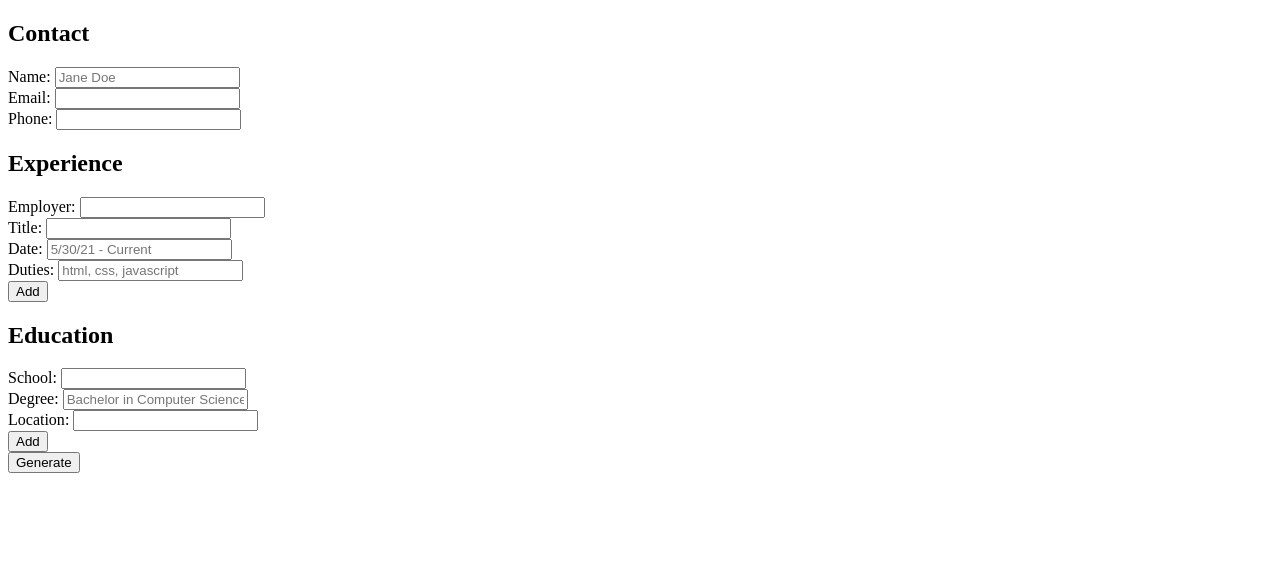
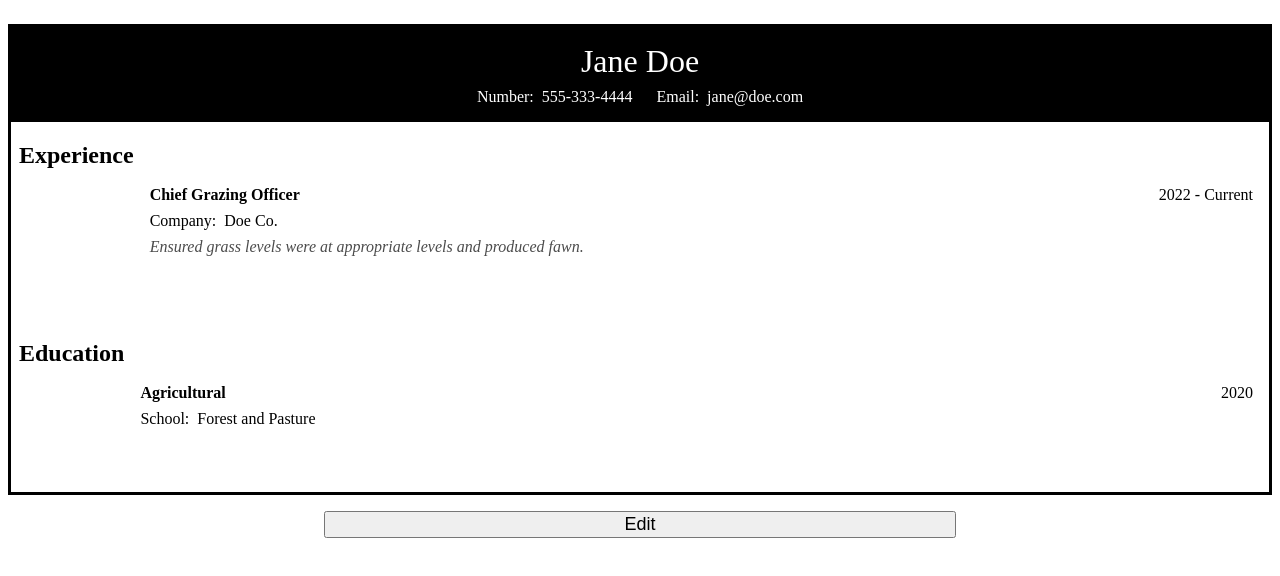
Before and after one commit to blayzeon/cv-project, a React (Create React App) app: page / in a window 1280 px wide. Shown: the top 576 px of the page. Built offline with nearby package versions, Linux system fonts and the light colour scheme.

Commit message:
add new UI and logic

```diff
--- a/public/index.html
+++ b/public/index.html
@@ -24,7 +24,8 @@
       work correctly both with client-side routing and a non-root public URL.
       Learn how to configure a non-root public URL by running `npm run build`.
     -->
-    <title>React App</title>
+    <title>CV Project</title>
+    <link rel="stylesheet" href="style.css" />
   </head>
   <body>
     <noscript>You need to enable JavaScript to run this app.</noscript>
--- /dev/null
+++ b/public/style.css
@@ -0,0 +1,143 @@
+* {
+  box-sizing: border-box;
+}
+
+html,
+body,
+p {
+  margin: 0;
+  padding: 0;
+}
+
+form {
+  display: flex;
+  flex-direction: column;
+  justify-content: center;
+  align-items: center;
+  padding: 0.5rem;
+}
+
+form > div {
+  width: 100%;
+}
+
+form > button {
+  width: 50%;
+  font-size: large;
+}
+
+h2 {
+  margin-left: 0.5rem;
+}
+
+form > div {
+  margin: 1rem;
+  border: 0.2rem solid black;
+}
+
+.section {
+  display: flex;
+  flex-direction: flex;
+}
+
+.section:first-child > h2 {
+  display: none;
+}
+
+#General,
+#Education,
+#Experience {
+  display: flex;
+  flex-wrap: wrap;
+  gap: 0.5rem;
+  width: 100%;
+  padding: 1rem 5rem;
+}
+
+#General > div,
+#Education > div,
+#Experience > div {
+  display: flex;
+  gap: 0.5rem;
+  align-items: center;
+}
+
+span {
+  text-transform: capitalize;
+}
+
+#General {
+  background-color: black;
+  color: white;
+  justify-content: center;
+}
+
+#General > div {
+  margin: 0rem 0.5rem;
+}
+
+#General > div:first-child {
+  display: flex;
+  justify-content: center;
+  min-width: 100%;
+}
+
+#General > div:first-child > span {
+  display: none;
+}
+
+#General > div:first-child > p {
+  font-size: xx-large;
+}
+
+#Education,
+#Experience {
+  justify-content: space-between;
+  padding: 4rem 1rem;
+}
+
+#Education > div > span,
+#Experience > div > span {
+  display: none;
+}
+
+#Education > div:nth-child(1),
+#Experience > div:nth-child(1) {
+  font-weight: bold;
+}
+
+#Education > div:nth-child(3),
+#Experience > div:nth-child(3) {
+  width: 100%;
+}
+
+#Education > div:nth-child(3) > span,
+#Experience > div:nth-child(3) > span {
+  display: block !important;
+}
+
+#Experience > div:nth-child(4) {
+  opacity: 0.7;
+  font-style: italic;
+}
+
+.editable {
+  display: flex;
+  flex-direction: column;
+  align-items: center;
+  gap: 0.5rem;
+  padding: 0.5rem;
+  border-radius: 0.5rem;
+}
+
+.editable > label {
+  text-transform: capitalize;
+  width: max(25rem, 80%);
+  display: flex;
+  gap: 0.5rem;
+  justify-content: end;
+}
+
+input {
+  width: 80%;
+}
--- a/src/components/Cv.js
+++ b/src/components/Cv.js
@@ -1,76 +1,81 @@
 import React, { Component } from "react";
-import FormInput from "./FormInput";
-import MultiForm from "./MultiForm";
+import FormSection from "./FormSection";
+import SmartButton from "./SmartButton";
 
 class Cv extends Component {
-  state = { dirty: {}, clean: {} };
-
-  handleSubmit = (e) => {
-    e.preventDefault();
-    /* organize data */
-    const clean = [];
-    let groups = {};
-    for (let key in this.state.dirty) {
-      const split = key.split("_");
-      console.log(split);
-    }
+  state = {
+    edit: false,
+    General: {
+      name: "Jane Doe",
+      number: "555-333-4444",
+      email: "jane@doe.com",
+    },
+    Experience: {
+      title: "Chief Grazing Officer",
+      date: "2022 - Current",
+      company: "Doe Co.",
+      duties:
+        "Ensured grass levels were at appropriate levels and produced fawn.",
+    },
+    Education: {
+      field: "Agricultural",
+      year: "2020",
+      school: "Forest and Pasture",
+    },
   };
 
-  handleChange = (e) => {
-    const newValue = e.target.value;
-    const label = e.target.name;
-    const updated = { ...this.state.dirty, [label]: newValue };
-
-    this.setState({
-      dirty: updated,
-    });
+  swapButtons = () => {
+    const newState = !this.state.edit;
+    this.setState({ edit: newState });
   };
 
+  handleEdit = (e) => {
+    e.preventDefault();
+
+    this.swapButtons();
+  };
+
+  onSubmit = (e) => {
+    e.preventDefault();
+    const form = document.querySelector("#myForm");
+    const inputs = Array.from(form.querySelectorAll("input"));
+
+    const newState = this.state;
+    inputs.map((item) => {
+      if (item.value != "") {
+        if (newState.General[item.name]) {
+          newState.General[item.name] = item.value;
+        } else if (newState.Experience[item.name]) {
+          newState.Experience[item.name] = item.value;
+        } else if (newState.Education[item.name]) {
+          newState.Education[item.name] = item.value;
+        }
+      }
+    });
+
+    this.setState(newState);
+    this.swapButtons();
+  };
+
+  handleSave = () => {};
+
   render() {
-    const contact = [["Name", "Jane Doe"], "Email", "Phone"];
-    const experience = [
-      "Employer",
-      "Title",
-      ["Date", "5/30/21 - Current"],
-      ["Duties", "html, css, javascript"],
-    ];
-    const education = [
-      "School",
-      ["Degree", "Bachelor in Computer Science"],
-      "Location",
-    ];
+    const { edit, General, Experience, Education } = this.state;
 
     return (
-      <div>
-        <form onSubmit={this.handleSubmit}>
-          <div>
-            <h2>Contact</h2>
-            <div>
-              <FormInput onChange={this.handleChange} labels={contact} />
-            </div>
-          </div>
-
-          <div>
-            <h2>Experience</h2>
-            <div>
-              <FormInput onChange={this.handleChange} labels={experience} />
-            </div>
-            <MultiForm onChange={this.handleChange} labels={experience} />
-          </div>
-
-          <div>
-            <h2>Education</h2>
-            <div>
-              <FormInput onChange={this.handleChange} labels={education} />
-            </div>
-            <MultiForm onChange={this.handleChange} labels={education} />
-          </div>
-
-          <div>
-            <button type="submit">Generate</button>
-          </div>
-        </form>
-      </div>
+      <form id="myForm" onSubmit={this.onSubmit}>
+        <div>
+          <FormSection info={General} edit={edit} title="General" />
+          <FormSection info={Experience} edit={edit} title="Experience" />
+          <FormSection info={Education} edit={edit} title="Education" />
+        </div>
+        <SmartButton
+          bool={edit}
+          text={["Edit", "Submit"]}
+          events={[this.handleEdit, this.onSubmit]}
+          type={["button", "submit"]}
+        />
+      </form>
     );
   }
 }
--- a/src/components/FormInput.js
+++ /dev/null
@@ -1,47 +0,0 @@
-import React, { Component } from "react";
-import { v4 as uuidv4 } from "uuid";
-
-class Input extends Component {
-  render() {
-    const newName = this.props.label + "_" + this.props.uuid;
-    return (
-      <div>
-        <label htmlFor={this.props.label}>{this.props.label}: </label>
-        <input
-          id={this.props.label}
-          type="text"
-          name={newName}
-          placeholder={this.props.placeholder}
-          onChange={this.props.onChange}
-        />
-      </div>
-    );
-  }
-}
-
-export default class FormInput extends Component {
-  state = { key: uuidv4() };
-  render() {
-    return (
-      <>
-        {this.props.labels.map((input) => {
-          let label = input;
-          let placeholder = null;
-          if (Array.isArray(input)) {
-            label = input[0];
-            placeholder = input[1];
-          }
-          return (
-            <Input
-              key={label}
-              label={label}
-              placeholder={placeholder}
-              onChange={this.props.onChange}
-              uuid={this.state.key}
-            />
-          );
-        })}
-      </>
-    );
-  }
-}
--- /dev/null
+++ b/src/components/FormSection.js
@@ -0,0 +1,46 @@
+import React, { Component } from "react";
+
+class Editable extends Component {
+  render() {
+    const result = [];
+    for (let key in this.props.info) {
+      result.push(
+        <label key={key}>
+          {key}:
+          <input type="text" name={key} placeholder={this.props.info[key]} />
+        </label>
+      );
+    }
+    return <div className="editable">{result}</div>;
+  }
+}
+
+class Display extends Component {
+  render() {
+    const result = [];
+    for (let key in this.props.info) {
+      result.push(
+        <div key={key}>
+          <span className={key}>{key}: </span>
+          <p key={key}>{this.props.info[key]}</p>
+        </div>
+      );
+    }
+    return (
+      <div className="section">
+        <h2>{this.props.title}</h2>
+        <div id={this.props.title}>{result}</div>
+      </div>
+    );
+  }
+}
+
+export default class FormSection extends Component {
+  render() {
+    return this.props.edit ? (
+      <Editable info={this.props.info} />
+    ) : (
+      <Display info={this.props.info} title={this.props.title} />
+    );
+  }
+}
--- a/src/components/MultiForm.js
+++ /dev/null
@@ -1,63 +0,0 @@
-import React, { Component } from "react";
-import FormInput from "./FormInput";
-import { v4 as uuidv4 } from "uuid";
-
-class Form extends Component {
-  render() {
-    return (
-      <>
-        {this.props.forms.map((key) => {
-          return (
-            <div key={key}>
-              <FormInput
-                onChange={this.props.onChange}
-                labels={this.props.labels}
-              />
-              <button id={key} type="button" onClick={this.props.handleDelete}>
-                Delete
-              </button>
-            </div>
-          );
-        })}
-      </>
-    );
-  }
-}
-
-export default class MultiForm extends Component {
-  state = { forms: [] };
-  handleClick = () => {
-    const forms = this.state.forms;
-    this.setState({ forms: [...forms, uuidv4()] });
-  };
-
-  handleDelete = (e) => {
-    const id = e.target.id;
-    const newForms = [];
-    this.state.forms.forEach((key) => {
-      if (this.state.forms.length === 1) {
-        this.setState({ forms: [] });
-        return;
-      }
-      if (key === id) return;
-      newForms.push(key);
-      this.setState({ forms: newForms });
-    });
-  };
-
-  render() {
-    return (
-      <>
-        <Form
-          onChange={this.props.onChange}
-          labels={this.props.labels}
-          forms={this.state.forms}
-          handleDelete={this.handleDelete}
-        />
-        <button type="button" onClick={this.handleClick}>
-          Add
-        </button>
-      </>
-    );
-  }
-}
--- /dev/null
+++ b/src/components/SmartButton.js
@@ -0,0 +1,15 @@
+import React, { Component } from "react";
+
+export default class SmartButton extends Component {
+  render() {
+    return this.props.bool ? (
+      <button type={this.props.type[1]} onClick={this.props.events[1]}>
+        {this.props.text[1]}
+      </button>
+    ) : (
+      <button type={this.props.type[0]} onClick={this.props.events[0]}>
+        {this.props.text[0]}
+      </button>
+    );
+  }
+}
```
Also changed, not shown: src/components/Output.js (deleted, +0 -54 lines).
